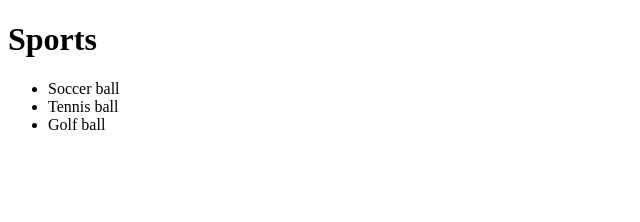
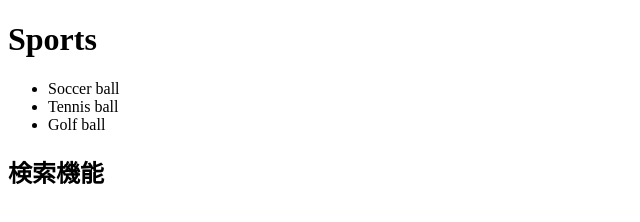
Before and after one commit to yunohanasenbei/sports, a plain HTML site: page shop.html in a window 1280 px wide. Shown: the whole page, without its empty margins (0-640 px from the left). Drawn offline with Linux system fonts and the light colour scheme.

Commit message:
検索機能の追加

```diff
--- a/shop.html
+++ b/shop.html
@@ -12,5 +12,6 @@
         <li>Tennis ball</li>
         <li>Golf ball</li>
     </ul>
+    <h2>検索機能</h2>
 </body>
 </html>
```
